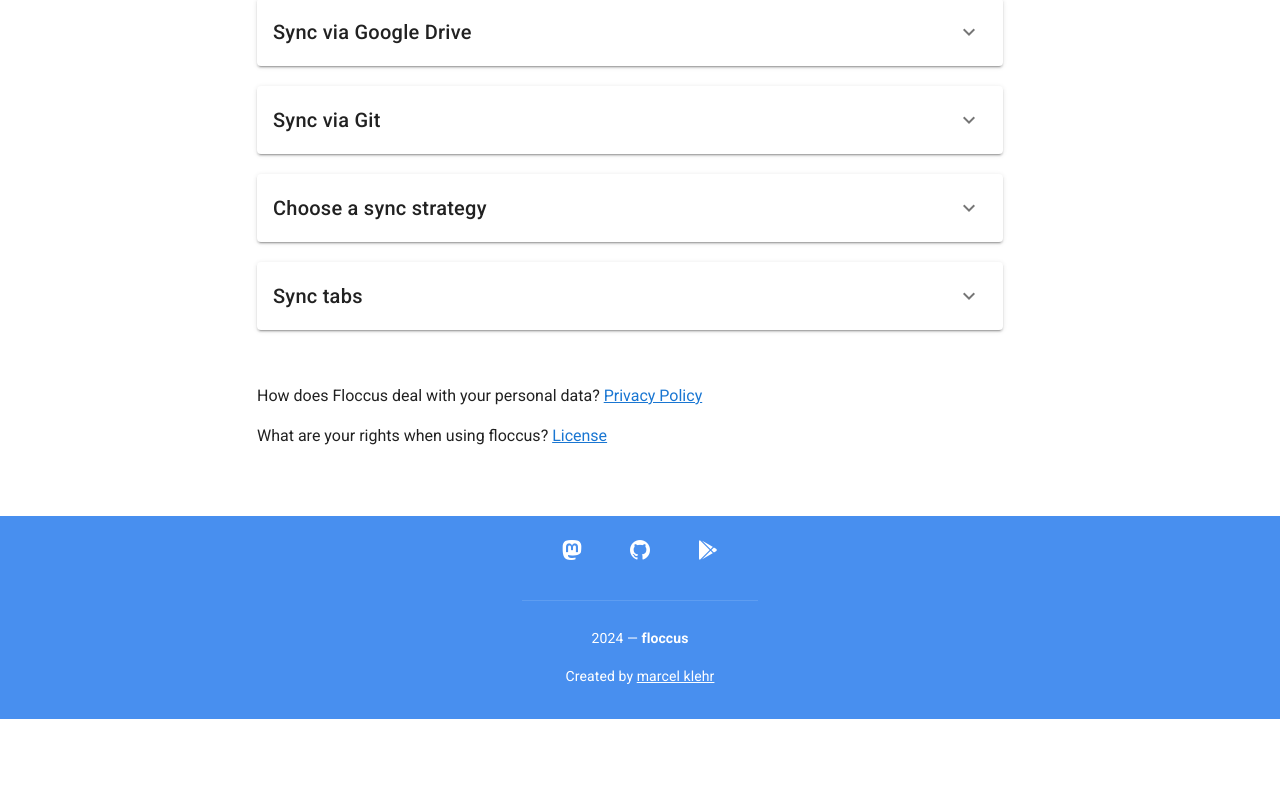
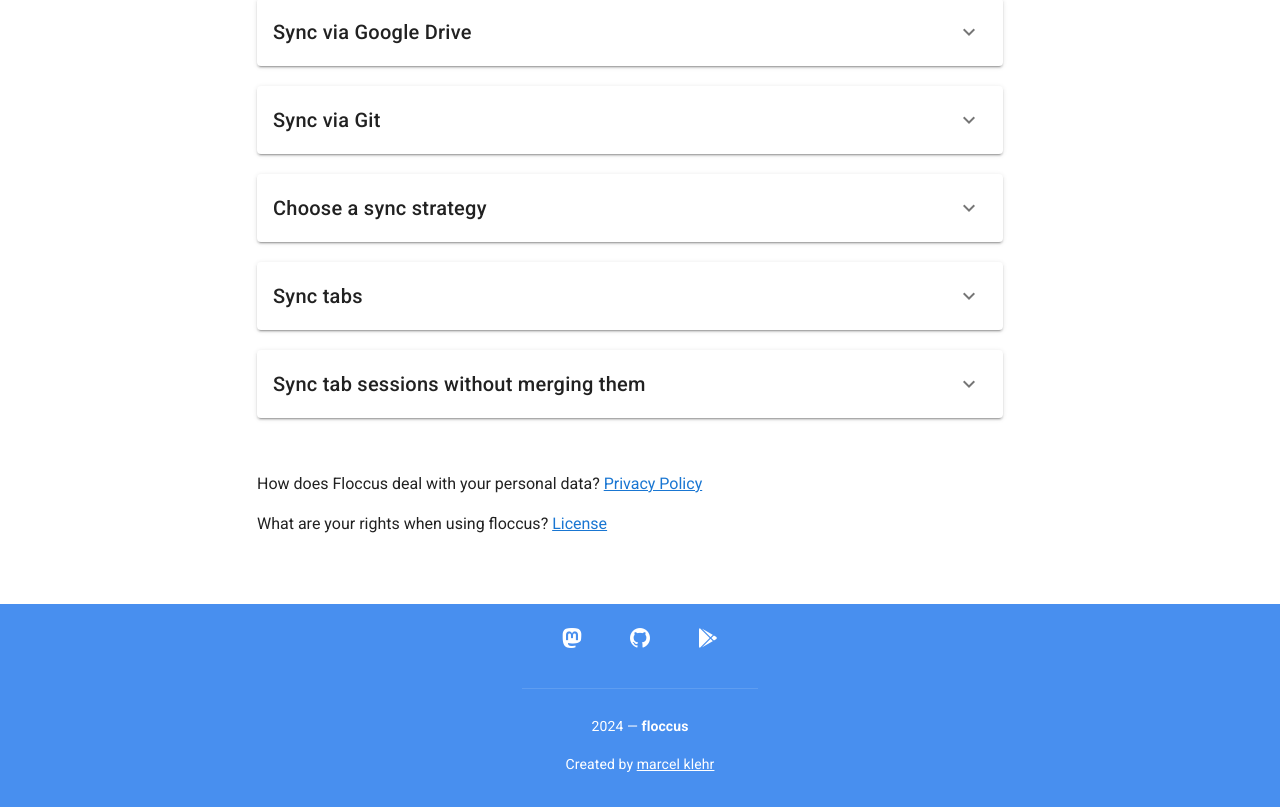
Before and after one commit to floccusaddon/nuxt-website, a Nuxt app: page /guides in a window 1280 px wide. Shown: the part 645-1452 px from the top of the page. Before the commit the page ends 1364 px from the top, so only its background shows below. Built offline with nearby package versions, Linux system fonts and the light colour scheme.

Commit message:
enh(guides): Add guide on syncing tabs without merging them

```diff
--- /dev/null
+++ b/guides/tabs-without-merge.md
@@ -0,0 +1,6 @@
+If you would like to sync your tabs from different sessions, but don't want to merge them all together, you may like this idea:
+
+Set up one "push" sync profile on each browser that just pushes tabs to the cloud.
+Then on each browser set up one profile for each other browser that "pull" syncs the bookmarks of that browser to a folder in the browser bookmarks.
+
+This way you always have access to the tabs of your other devices without merging them.
--- a/pages/guides.vue
+++ b/pages/guides.vue
@@ -51,9 +51,10 @@ import syncGDrive from '~/guides/sync-googledrive.md'
 import syncGit from '~/guides/sync-git.md'
 import strategies from '~/guides/strategies.md'
 import tabs from '~/guides/tabs.md'
+import tabsWithoutMerge from '~/guides/tabs-without-merge.md'
 
 export default {
-  name: 'DownloadPage',
+  name: 'GuidesPage',
   data() {
     return {
       guides: [
@@ -102,6 +103,11 @@ export default {
           content: tabs,
           show: false,
         },
+        {
+          title: 'Sync tab sessions without merging them',
+          content: tabsWithoutMerge,
+          show: false,
+        },
       ],
     }
   },
```
